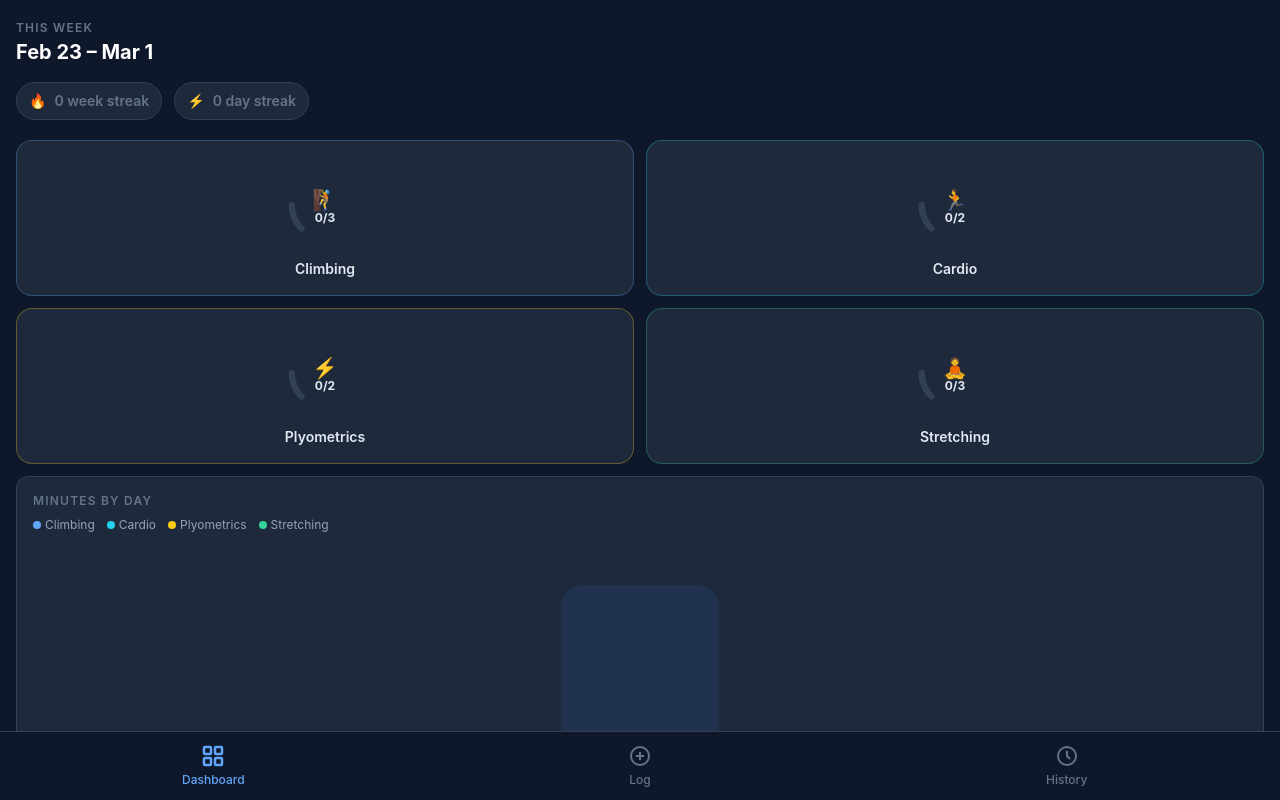
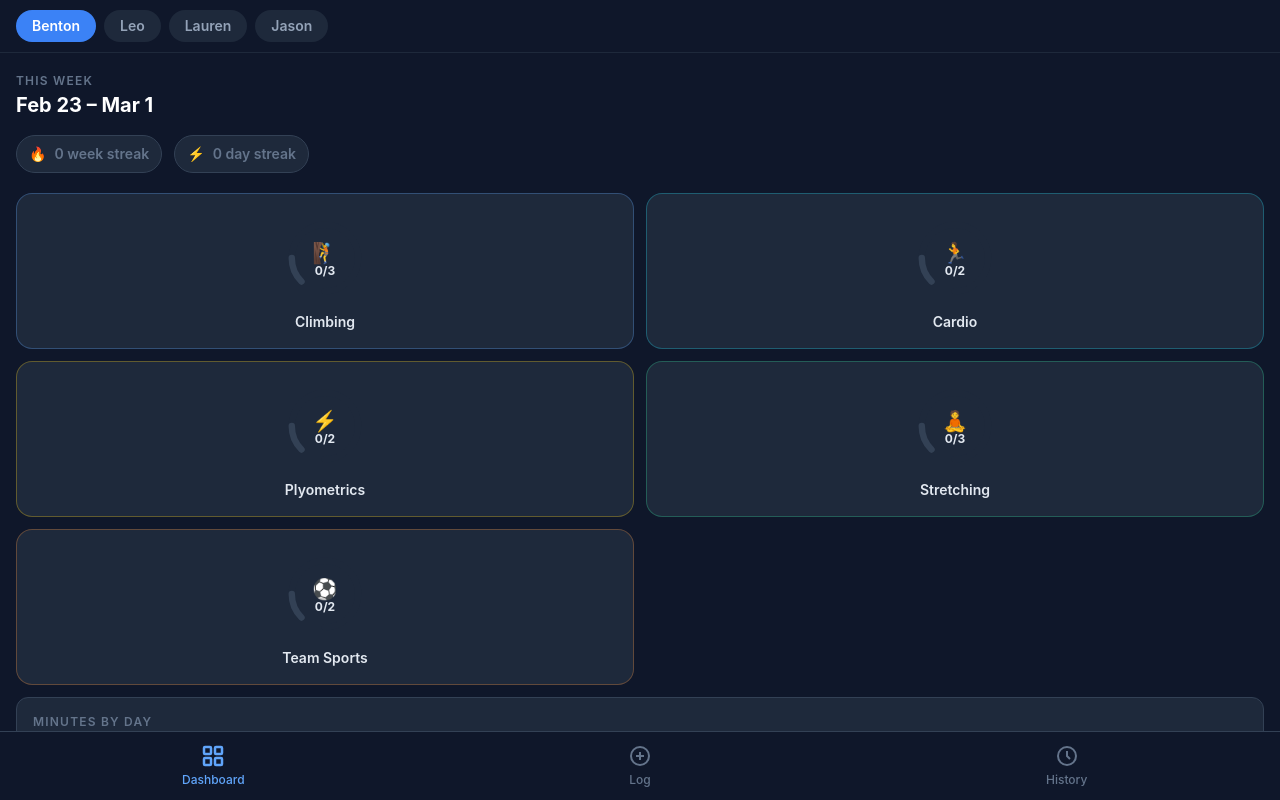
Before and after one commit to vargovargo/workout-tracker, a React (Vite) app: page / in a window 1280 px wide. Built offline with nearby package versions, Linux system fonts and the light colour scheme.

Commit message:
Add users, team sports, swimming, reorder log buttons

```diff
--- a/src/App.jsx
+++ b/src/App.jsx
@@ -5,6 +5,7 @@ import { WORKOUT_CONFIG } from './config.js'
 import { getWeekKey } from './utils/weekUtils.js'
 import { fetchCelebrationGif, fireBigConfetti, fireSmallConfetti } from './utils/celebrationUtils.js'
 import BottomNav from './components/BottomNav.jsx'
+import UserSelector, { loadLastUser, saveLastUser } from './components/UserSelector.jsx'
 import DashboardView from './components/Dashboard/DashboardView.jsx'
 import LogView from './components/Log/LogView.jsx'
 import HistoryView from './components/History/HistoryView.jsx'
@@ -19,25 +20,29 @@ export function useApp() {
 
 export default function App() {
   const [tab, setTab] = useState('dashboard')
-  const workouts = useWorkouts()
-  const streak = useStreak(workouts.sessions)
-  const [celebration, setCelebration] = useState(null) // { gif, big }
+  const [currentUser, setCurrentUser] = useState(loadLastUser)
+  const workouts = useWorkouts(currentUser)
+  const streak = useStreak(workouts.sessions, currentUser)
+  const [celebration, setCelebration] = useState(null)
 
   const currentWeekKey = getWeekKey()
   const currentWeekSessions = workouts.getSessionsForWeek(currentWeekKey)
 
+  function handleUserChange(user) {
+    setCurrentUser(user)
+    saveLastUser(user)
+    setTab('dashboard')
+  }
+
   const checkCelebration = useCallback(
     async (newSession) => {
       const weekSessions = workouts.getSessionsForWeek(newSession.weekKey)
-      // Include the new session
       const all = [...weekSessions.filter((s) => s.id !== newSession.id), newSession]
 
-      // Check week complete
       const weekComplete = Object.entries(WORKOUT_CONFIG).every(([key, cfg]) => {
         return all.filter((s) => s.category === key).length >= cfg.weeklyTarget
       })
 
-      // Check category milestone
       const catCount = all.filter((s) => s.category === newSession.category).length
       const catTarget = WORKOUT_CONFIG[newSession.category]?.weeklyTarget
       const catMilestone = catCount === catTarget
@@ -66,6 +71,7 @@ export default function App() {
   const ctx = {
     ...workouts,
     streak,
+    currentUser,
     currentWeekKey,
     currentWeekSessions,
     setTab,
@@ -77,6 +83,9 @@ export default function App() {
       <div className="flex flex-col h-[100dvh] bg-slate-900 text-white overflow-hidden">
         {/* Safe area top padding */}
         <div style={{ paddingTop: 'var(--safe-top)' }} />
+
+        {/* User selector */}
+        <UserSelector currentUser={currentUser} onUserChange={handleUserChange} />
 
         {/* Active session banner */}
         {workouts.activeSession && <ActiveSessionBanner />}
@@ -92,7 +101,6 @@ export default function App() {
         <BottomNav activeTab={tab} onTabChange={setTab} />
       </div>
 
-      {/* Celebration overlay */}
       {celebration && (
         <CelebrationModal
           gif={celebration.gif}
--- a/src/components/Log/SessionForm.jsx
+++ b/src/components/Log/SessionForm.jsx
@@ -56,6 +56,17 @@ export default function SessionForm({ categoryKey, subtype, onBack, onSaved }) {
 
         <div className="flex flex-col gap-4">
           <button
+            onClick={() => setMode('retro')}
+            className="flex items-center gap-4 p-5 rounded-2xl bg-slate-800 border border-slate-700 active:scale-95 transition-transform"
+          >
+            <span className="text-2xl">✍️</span>
+            <div className="text-left">
+              <p className="text-base font-bold text-slate-200">Log Completed</p>
+              <p className="text-xs text-slate-400 mt-0.5">Already done? Enter time and duration</p>
+            </div>
+          </button>
+
+          <button
             onClick={handleStart}
             className={`flex items-center gap-4 p-5 rounded-2xl ${cfg.bgClass} border ${cfg.borderClass} active:scale-95 transition-transform`}
           >
@@ -63,17 +74,6 @@ export default function SessionForm({ categoryKey, subtype, onBack, onSaved }) {
             <div className="text-left">
               <p className={`text-base font-bold ${cfg.accentClass}`}>Start Now</p>
               <p className="text-xs text-slate-400 mt-0.5">Timer banner appears while you work out</p>
-            </div>
-          </button>
-
-          <button
-            onClick={() => setMode('retro')}
-            className="flex items-center gap-4 p-5 rounded-2xl bg-slate-800 border border-slate-700 active:scale-95 transition-transform"
-          >
-            <span className="text-2xl">✍️</span>
-            <div className="text-left">
-              <p className="text-base font-bold text-slate-200">Log Completed</p>
-              <p className="text-xs text-slate-400 mt-0.5">Already done? Enter time and duration</p>
             </div>
           </button>
         </div>
--- /dev/null
+++ b/src/components/UserSelector.jsx
@@ -0,0 +1,32 @@
+import React from 'react'
+
+export const USERS = ['Benton', 'Leo', 'Lauren', 'Jason']
+const LAST_USER_KEY = 'last_user'
+
+export function loadLastUser() {
+  return localStorage.getItem(LAST_USER_KEY) || USERS[0]
+}
+
+export function saveLastUser(user) {
+  localStorage.setItem(LAST_USER_KEY, user)
+}
+
+export default function UserSelector({ currentUser, onUserChange }) {
+  return (
+    <div className="flex gap-2 px-4 py-2.5 border-b border-slate-800 overflow-x-auto no-scrollbar">
+      {USERS.map((user) => (
+        <button
+          key={user}
+          onClick={() => onUserChange(user)}
+          className={`px-4 py-1.5 rounded-full text-sm font-semibold whitespace-nowrap transition-colors flex-shrink-0 ${
+            currentUser === user
+              ? 'bg-blue-500 text-white'
+              : 'bg-slate-800 text-slate-400 active:bg-slate-700'
+          }`}
+        >
+          {user}
+        </button>
+      ))}
+    </div>
+  )
+}
--- a/src/config.js
+++ b/src/config.js
@@ -14,7 +14,7 @@ export const WORKOUT_CONFIG = {
     label: 'Cardio',
     icon: '🏃',
     weeklyTarget: 2,
-    subtypes: ['bike', 'run', 'row'],
+    subtypes: ['bike', 'run', 'row', 'swimming'],
     color: 'cyan',
     accentClass: 'text-cyan-400',
     bgClass: 'bg-cyan-400/10',
@@ -43,4 +43,15 @@ export const WORKOUT_CONFIG = {
     borderClass: 'border-emerald-400/30',
     arcColor: '#34d399',
   },
+  team_sports: {
+    label: 'Team Sports',
+    icon: '⚽',
+    weeklyTarget: 2,
+    subtypes: ['basketball', 'soccer', 'frisbee'],
+    color: 'orange',
+    accentClass: 'text-orange-400',
+    bgClass: 'bg-orange-400/10',
+    borderClass: 'border-orange-400/30',
+    arcColor: '#fb923c',
+  },
 }
--- a/src/hooks/useStreak.js
+++ b/src/hooks/useStreak.js
@@ -2,11 +2,9 @@ import { useMemo, useEffect } from 'react'
 import { WORKOUT_CONFIG } from '../config.js'
 import { getWeekKey, prevWeekKey, toDateString } from '../utils/weekUtils.js'
 
-const STREAK_RECORDS_KEY = 'streak_records'
-
-function loadStreakRecords() {
+function loadStreakRecords(user) {
   try {
-    return JSON.parse(localStorage.getItem(STREAK_RECORDS_KEY) || '{"longestWeekly":0,"longestActiveDay":0}')
+    return JSON.parse(localStorage.getItem(`${user}:streak_records`) || '{"longestWeekly":0,"longestActiveDay":0}')
   } catch {
     return { longestWeekly: 0, longestActiveDay: 0 }
   }
@@ -19,7 +17,7 @@ function isWeekComplete(weekSessions) {
   })
 }
 
-export function useStreak(sessions) {
+export function useStreak(sessions, user) {
   const currentWeekKey = getWeekKey()
 
   const weeklyStreak = useMemo(() => {
@@ -89,7 +87,7 @@ export function useStreak(sessions) {
 
   // Update longest records
   useEffect(() => {
-    const records = loadStreakRecords()
+    const records = loadStreakRecords(user)
     let updated = false
     if (weeklyStreak > records.longestWeekly) {
       records.longestWeekly = weeklyStreak
@@ -100,9 +98,9 @@ export function useStreak(sessions) {
       updated = true
     }
     if (updated) {
-      localStorage.setItem(STREAK_RECORDS_KEY, JSON.stringify(records))
+      localStorage.setItem(`${user}:streak_records`, JSON.stringify(records))
     }
-  }, [weeklyStreak, activeDayStreak])
+  }, [user, weeklyStreak, activeDayStreak])
 
   return { weeklyStreak, activeDayStreak, currentWeekOnTrack }
 }
--- a/src/hooks/useWorkouts.js
+++ b/src/hooks/useWorkouts.js
@@ -1,43 +1,48 @@
-import { useState, useCallback } from 'react'
+import { useState, useCallback, useEffect } from 'react'
 import { getWeekKey } from '../utils/weekUtils.js'
 
-const SESSIONS_KEY = 'workout_sessions'
-const ACTIVE_KEY = 'active_session'
+function sessionsKey(user) { return `${user}:workout_sessions` }
+function activeKey(user)   { return `${user}:active_session` }
 
-function loadSessions() {
+function loadSessions(user) {
   try {
-    return JSON.parse(localStorage.getItem(SESSIONS_KEY) || '[]')
+    return JSON.parse(localStorage.getItem(sessionsKey(user)) || '[]')
   } catch {
     return []
   }
 }
 
-function saveSessions(sessions) {
-  localStorage.setItem(SESSIONS_KEY, JSON.stringify(sessions))
+function saveSessions(user, sessions) {
+  localStorage.setItem(sessionsKey(user), JSON.stringify(sessions))
 }
 
-function loadActive() {
+function loadActive(user) {
   try {
-    return JSON.parse(localStorage.getItem(ACTIVE_KEY) || 'null')
+    return JSON.parse(localStorage.getItem(activeKey(user)) || 'null')
   } catch {
     return null
   }
 }
 
-function saveActive(active) {
+function saveActive(user, active) {
   if (active === null) {
-    localStorage.removeItem(ACTIVE_KEY)
+    localStorage.removeItem(activeKey(user))
   } else {
-    localStorage.setItem(ACTIVE_KEY, JSON.stringify(active))
+    localStorage.setItem(activeKey(user), JSON.stringify(active))
   }
 }
 
-export function useWorkouts() {
-  const [sessions, setSessions] = useState(loadSessions)
-  const [activeSession, setActiveSessionState] = useState(loadActive)
+export function useWorkouts(user) {
+  const [sessions, setSessions] = useState(() => loadSessions(user))
+  const [activeSession, setActiveSessionState] = useState(() => loadActive(user))
+
+  // Reload data whenever the active user changes
+  useEffect(() => {
+    setSessions(loadSessions(user))
+    setActiveSessionState(loadActive(user))
+  }, [user])
 
   const addSession = useCallback((sessionData) => {
-    // Use occurredAt if provided (retroactive), otherwise loggedAt, for week assignment
     const dateForWeek = sessionData.occurredAt || sessionData.loggedAt || new Date().toISOString()
     const newSession = {
       id: crypto.randomUUID(),
@@ -46,27 +51,27 @@ export function useWorkouts() {
     }
     setSessions((prev) => {
       const updated = [...prev, newSession]
-      saveSessions(updated)
+      saveSessions(user, updated)
       return updated
     })
     return newSession
-  }, [])
+  }, [user])
 
   const updateSession = useCallback((id, updates) => {
     setSessions((prev) => {
       const updated = prev.map((s) => (s.id === id ? { ...s, ...updates } : s))
-      saveSessions(updated)
+      saveSessions(user, updated)
       return updated
     })
-  }, [])
+  }, [user])
 
   const deleteSession = useCallback((id) => {
     setSessions((prev) => {
       const updated = prev.filter((s) => s.id !== id)
-      saveSessions(updated)
+      saveSessions(user, updated)
       return updated
     })
-  }, [])
+  }, [user])
 
   const startSession = useCallback((category, subtype) => {
     const active = {
@@ -74,9 +79,9 @@ export function useWorkouts() {
       subtype: subtype || undefined,
       startedAt: new Date().toISOString(),
     }
-    saveActive(active)
+    saveActive(user, active)
     setActiveSessionState(active)
-  }, [])
+  }, [user])
 
   const finishSession = useCallback(
     (durationMinutes, notes) => {
@@ -91,17 +96,17 @@ export function useWorkouts() {
         notes: notes || undefined,
         loggedAt: now,
       })
-      saveActive(null)
+      saveActive(user, null)
       setActiveSessionState(null)
       return session
     },
-    [activeSession, addSession]
+    [user, activeSession, addSession]
   )
 
   const clearActiveSession = useCallback(() => {
-    saveActive(null)
+    saveActive(user, null)
     setActiveSessionState(null)
-  }, [])
+  }, [user])
 
   const logRetroactive = useCallback(
     (category, subtype, durationMinutes, notes, occurredAt) => {
--- a/src/index.css
+++ b/src/index.css
@@ -20,6 +20,10 @@ body {
   -webkit-tap-highlight-color: transparent;
   user-select: none;
 }
+
+/* Hide scrollbar but keep scrollable */
+.no-scrollbar::-webkit-scrollbar { display: none; }
+.no-scrollbar { -ms-overflow-style: none; scrollbar-width: none; }
 
 /* Custom scrollbar */
 ::-webkit-scrollbar {
```
